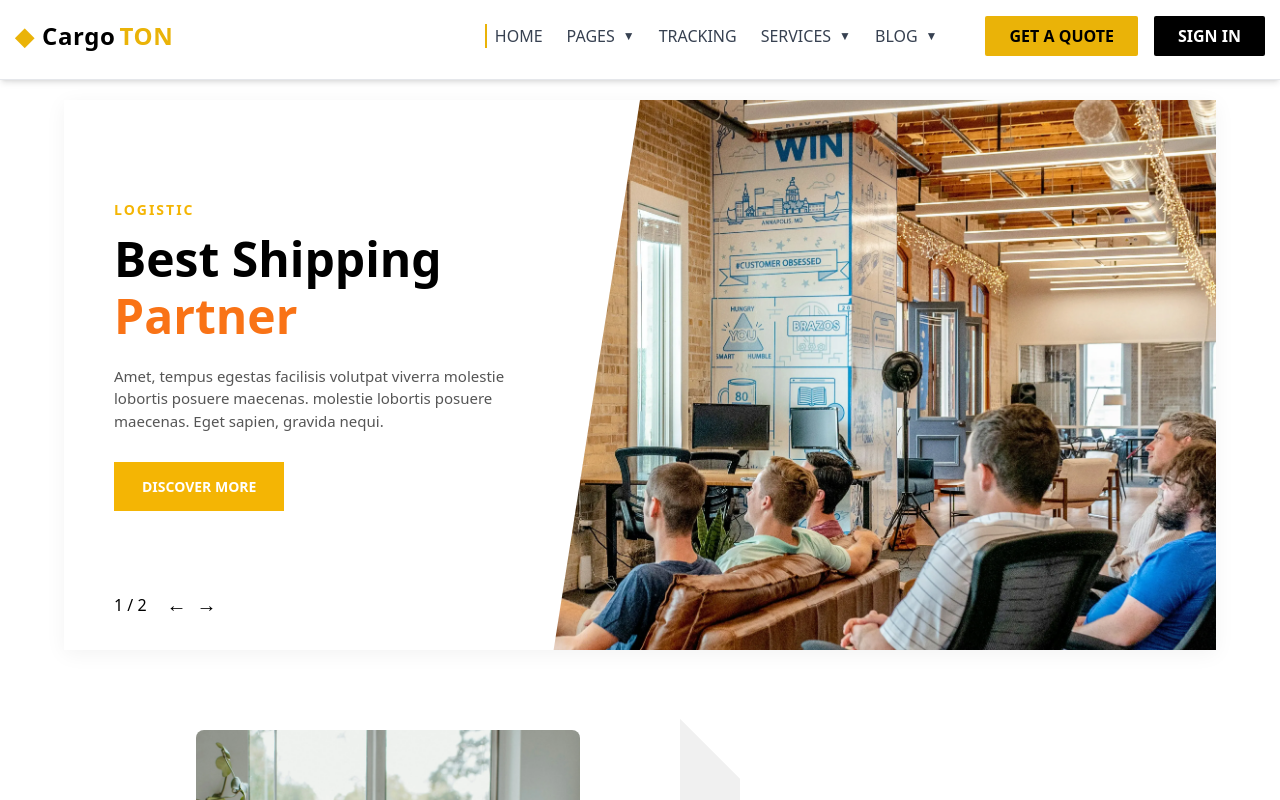
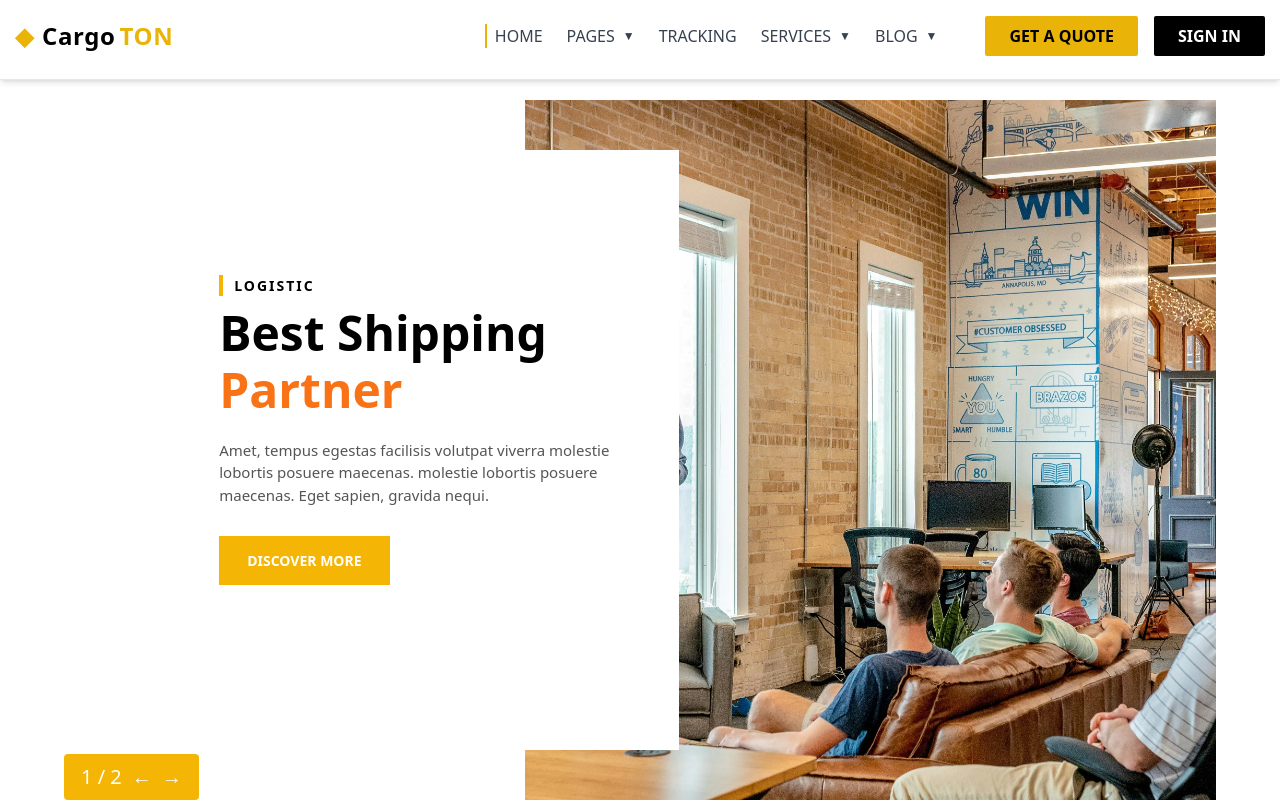
Before and after one commit to Sandeepa-Nilushan/FED-Practical-3, a React (Create React App) app: page / in a window 1280 px wide. Shown: the top 800 px of the page. Built offline with nearby package versions, Linux system fonts and the light colour scheme; the HTML template or start-up script is replaced by a standard one.

Commit message:
Update: slider final design

```diff
--- a/src/components/Slider.css
+++ b/src/components/Slider.css
@@ -8,41 +8,81 @@
 .slider-wrapper {
   position: relative;
   width: 90%;
-  max-width: 1200px;
-  height: 550px;
+  max-width: 1400px;
+  height: 700px;
   display: flex;
   overflow: hidden;
   background-color: #fff;
-  box-shadow: 0 4px 20px rgba(0, 0, 0, 0.05);
+}
+
+.left-column {
+  width: 40%;
+  display: flex;
+  flex-direction: column;
+  justify-content: center;
+  padding: 60px 40px;
+}
+
+.right-column {
+  width: 60%;
+  height: 100%;
+}
+
+.slider-image-container {
+  width: 100%;
+  height: 100%;
+  display: flex;
+  overflow: hidden;
 }
 
 .slider-image {
+  flex-shrink: 0;
   width: 100%;
   height: 100%;
   object-fit: cover;
 }
 
 .text-box {
-  position: absolute;
-  top: 0;
-  left: 0;
-  width: 50%;
   height: 100%;
-  background: white;
-  padding: 60px 50px;
   display: flex;
   flex-direction: column;
   justify-content: center;
-  z-index: 2;
-  clip-path: polygon(0 0, 100% 0, 85% 100%, 0% 100%);
+}
+
+.text-content-wrapper {
+  position: absolute;
+  left: 10%;
+  top: 50%;
+  height: 600px;
+  transform: translateY(-50%);
+  max-width: 700px;
+  background-color: white;
+  padding: 40px;
+  z-index: 3;
+  text-align: left;
+  display: flex;
+  flex-direction: column;
+  justify-content: center;
 }
 
 .logistic-label {
-  color: #f4b504;
+  color: #000;
   font-weight: bold;
   letter-spacing: 2px;
   font-size: 14px;
-  margin-bottom: 10px;
+  margin-bottom: 8px;
+  position: relative;
+  padding-left: 15px;
+}
+
+.logistic-label::before {
+  content: '';
+  position: absolute;
+  left: 0;
+  top: 0;
+  bottom: 0;
+  width: 4px;
+  background-color: #f4b504;
 }
 
 .slider-heading {
@@ -75,22 +115,33 @@
   width: fit-content;
 }
 
-.slider-controls {
+.discover-button:hover {
+  background-color: #d4a003; /* Darker yellow on hover */
+  transition: background-color 0.3s ease; /* Smooth transition */
+}
+
+.arrows {
   position: absolute;
-  bottom: 30px;
-  left: 50px;
+  bottom: 0px;
+  left: 0px;
   display: flex;
   align-items: center;
+  z-index: 4;
+  background-color: #f4b504;
+  padding: 8px 12px;
+  border-radius: 4px;
+  color: #fff;
   font-size: 16px;
-  color: #000;
 }
 
-.slider-controls span {
-  margin-right: 20px;
+.arrows:hover {
+  background-color: #d4a003; /* Darker yellow on hover */
+  cursor: pointer; /* Indicate it's clickable */
 }
 
 .arrows span {
   font-size: 20px;
   cursor: pointer;
-  margin-right: 10px;
+  margin-right: 5px;
+  margin-left: 5px;
 }
--- a/src/components/Slider.jsx
+++ b/src/components/Slider.jsx
@@ -34,9 +34,9 @@ const Slider = () => {
   return (
     <section className="slider-container">
       <div className="slider-wrapper">
-        <img src={currentSlide.image} alt="Slide" className="slider-image" />
-
+        <div className="left-column">
           <div className="text-box">
+            <div className="text-content-wrapper">
               <p className="logistic-label">LOGISTIC</p>
               <h1 className="slider-heading">
                 {currentSlide.heading} <br />
@@ -48,13 +48,30 @@ const Slider = () => {
                 gravida nequi.
               </p>
               <button className="discover-button">DISCOVER MORE</button>
+            </div>
 
-          <div className="slider-controls">
+            <div className="arrows">
               <span>{`${currentIndex + 1} / ${slides.length}`}</span>
-            <div className="arrows">
               <span onClick={prevSlide}>&larr;</span>
               <span onClick={nextSlide}>&rarr;</span>
             </div>
+          </div>
+        </div>
+
+        <div className="right-column">
+          <div className="slider-image-container">
+            {slides.map((slide, index) => (
+              <img
+                key={slide.id}
+                src={slide.image}
+                alt={`Slide ${slide.id}`}
+                className="slider-image"
+                style={{
+                  transform: `translateX(${-currentIndex * 100}%)`,
+                  transition: 'transform 0.5s ease-in-out',
+                }}
+              />
+            ))}
           </div>
         </div>
       </div>
```
Lines whose indentation alone changed are shown as unchanged.
